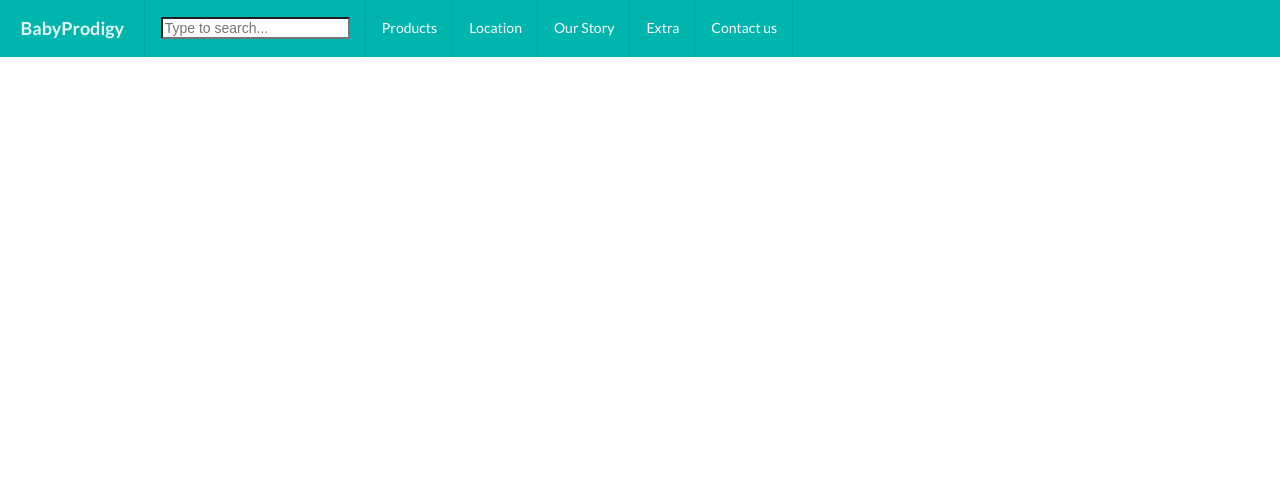
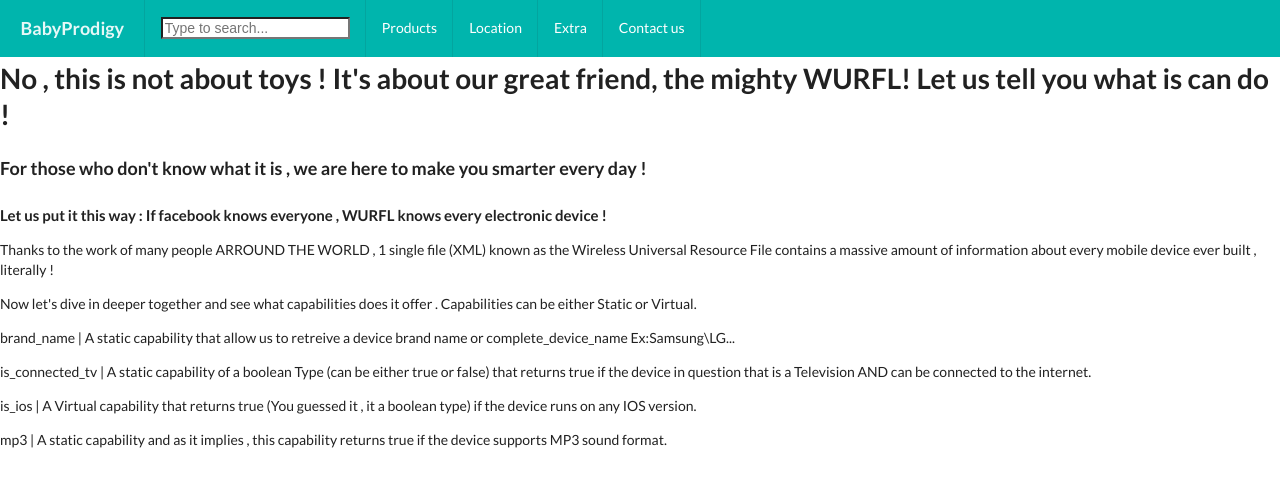
Before and after one commit to malekmkaddem/BabyProdigy, a plain HTML site: page Extra.html in a window 1280 px wide. Drawn offline with nearby package versions, Linux system fonts and the light colour scheme.

Commit message:
Update Extra.html

```diff
--- a/Extra.html
+++ b/Extra.html
@@ -8,16 +8,13 @@
     <meta name="viewport" content="width=device-width">
 
 
+  <link rel="Stylesheet" href="Extra.css">
 
     <link rel = "Stylesheet" href="https://cdnjs.cloudflare.com/ajax/libs/semantic-ui/2.4.1/semantic.min.css">
 
   <title>ABC Toys</title>
 
-</head>
-
-<body>
-
-<!--  Top menu bar -->
+    <!--  Top menu bar -->
 <div class="ui top fixed inverted teal icon menu main">
   <div class="ui  header item">
     <a class="BabyProdigy" href="index.html">BabyProdigy</a>
@@ -34,9 +31,7 @@
   <a class="item" id = "item" href="Location.html">
     Location
   </a>
-  <a class="item" id = "item" href="OurStory.html">
-    Our Story
-  </a>
+
         <a class="item" id = "item" href="Extra.html">
     Extra
   </a>
@@ -45,39 +40,27 @@
   </a>
 </div>
 
+</head>
+<br>
+<br>
+    <br>
+<body>
 
 
+<div id = "WURFL">
+    <h1> No , this is not about toys ! It's about our great friend, the mighty WURFL! Let us tell you what is can do ! </h1>
+    <h3>For those who don't know what it is , we are here to make you smarter every day !</h3>
+    <H4>Let us put it this way :
+    If facebook knows everyone , WURFL knows every electronic device !</H4>
+    <p>Thanks to the work of many people ARROUND THE WORLD , 1 single file (XML) known as the Wireless Universal Resource File contains a massive amount of information about every mobile device ever built , literally !   </p>
+    <p> Now let's dive in deeper together and see what capabilities does it offer . Capabilities can be either Static or Virtual.</p>
+    <p></p>
+    <p>brand_name | A static capability that allow us to retreive a device brand name or complete_device_name Ex:Samsung\LG...</p>
+    <p> is_connected_tv | A static capability of a boolean Type (can be either true or false)  that returns true if the device in question that is a Television AND can be connected to the internet.  </p>
+    <p>is_ios | A Virtual capability that returns true (You guessed it , it a boolean type) if the device runs on any IOS version. </p>
+    <p> mp3 | A static capability and as it implies , this capability returns true if the device supports MP3 sound format. </p>
+
+    </div>
 </body>
 
 </html>
-
-
-
-
-
-<div class="ui top fixed inverted teal icon menu main">
-  <div class="ui  header item">
-   <a class="BabyProdigy" href="index.html">BabyProdigy</a>
-  </div>
-        <div class="search item">
-
-        <input type="text" placeholder="Type to search...">
-
-</div>
-  <a class="item" id = "item"
-     href = "Products.html">
-    Products
-  </a>
-  <a class="item" id = "item" href="Location.html">
-    Location
-  </a>
-  <a class="item" id = "item" href="OurStory.html">
-    Our Story
-  </a>
-        <a class="item" id = "item" href="Extra.html">
-    Extra
-  </a>
-        <a class="item" id = "item" href="ContactUs.html">
-    Contact us
-  </a>
-</div>
```
